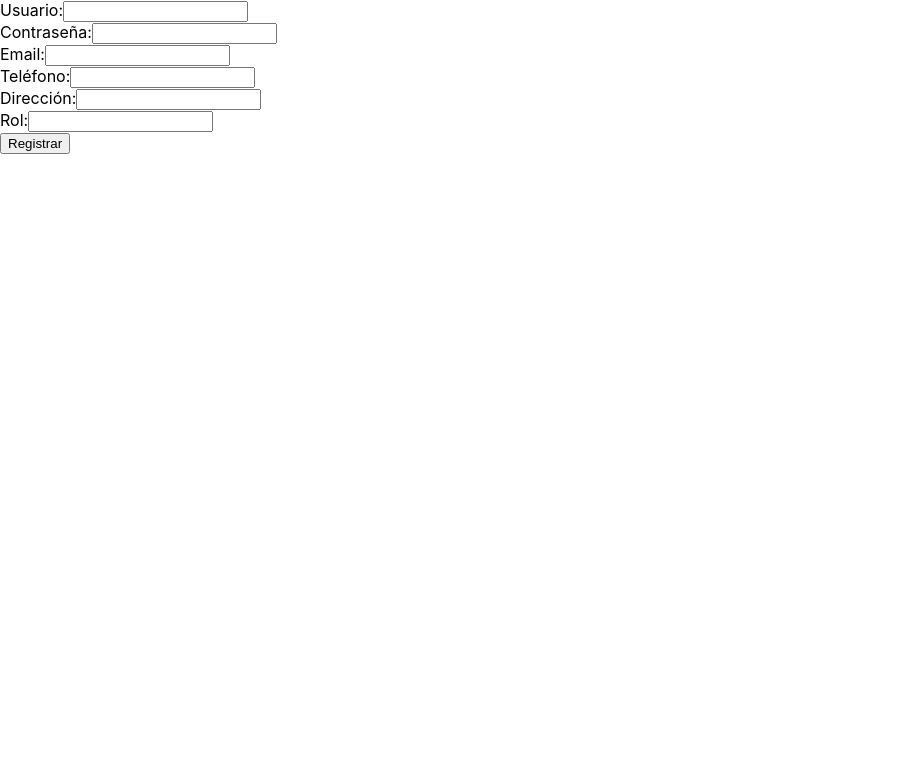
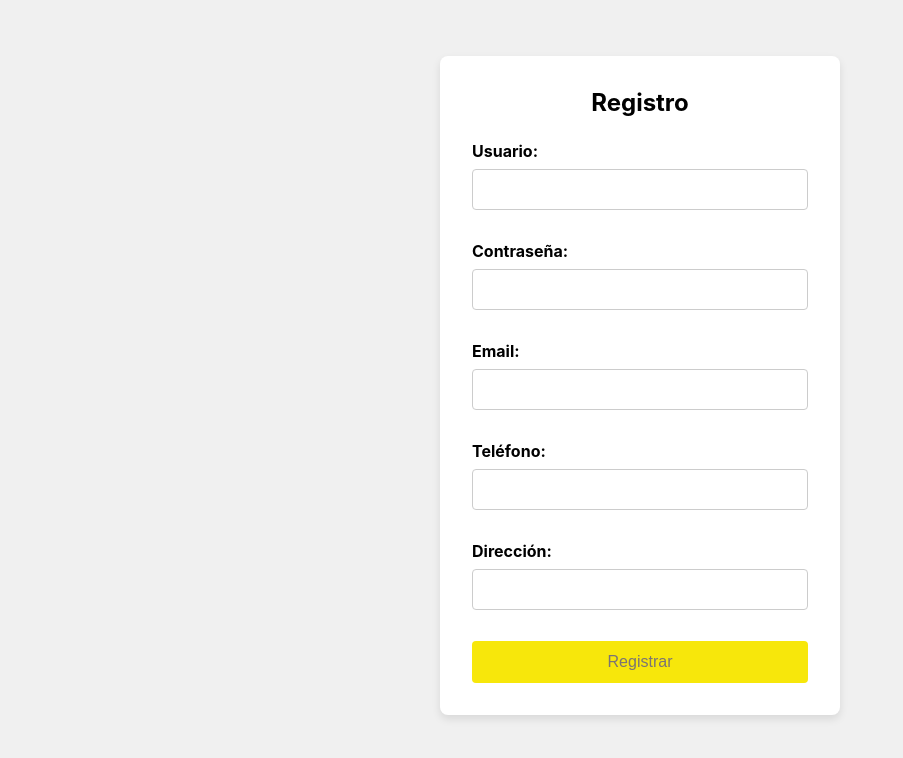
Before and after one commit to rupi014/frontend-api, a React (Create React App) app: page /register in a window 1280 px wide. Shown: the top 758 px of the page, without its empty margins (0-903 px from the left). Built offline with nearby package versions, Linux system fonts and the light colour scheme.

Commit message:
login and register anvanced

```diff
--- a/src/components/Home.js
+++ b/src/components/Home.js
@@ -1,10 +1,11 @@
 import React from 'react';
 import { Link } from 'react-router-dom';
+import './Home.scss';
 
 const Home = () => {
   return (
-    <div>
-      <h1>Bienvenido</h1>
+    <div className="home-container">
+      <h1>Bienvenido a la API de Vikings</h1>
       <p>Elige una opción:</p>
       <Link to="/login">Login</Link>
       <br />
--- /dev/null
+++ b/src/components/Home.scss
@@ -0,0 +1,35 @@
+.home-container {
+    display: flex;
+    flex-direction: column;
+    align-items: center;
+    justify-content: center;
+    height: 100vh;
+    background-color: #f5f5f5;
+    font-family: 'Roboto', sans-serif;
+
+    h1 {
+      font-size: 2.5rem;
+      color: #3f51b5;
+      margin-bottom: 1rem;
+    }
+
+    p {
+      font-size: 1.25rem;
+      color: #757575;
+      margin-bottom: 2rem;
+    }
+
+    a {
+      text-decoration: none;
+      color: #ffffff;
+      background-color: #3f51b5;
+      padding: 0.75rem 1.5rem;
+      border-radius: 4px;
+      margin: 0.5rem 0;
+      transition: background-color 0.3s;
+
+      &:hover {
+        background-color: #303f9f;
+      }
+    }
+  }
--- a/src/components/LoginForm.js
+++ b/src/components/LoginForm.js
@@ -1,10 +1,12 @@
 import React, { useState } from 'react';
 import axios from 'axios';
 import { useNavigate } from 'react-router-dom';
+import './LoginForm.scss';
 
 const LoginForm = () => {
   const [username, setUsername] = useState('');
   const [password, setPassword] = useState('');
+  const [errorMessage, setErrorMessage] = useState(''); // Estado para el mensaje de error
   const navigate = useNavigate();
 
   const handleSubmit = async (e) => {
@@ -19,23 +21,45 @@ const LoginForm = () => {
       console.log('Inicio de sesión exitoso', response.data);
       navigate('/status', { state: { isLoggedIn: true } });
     } catch (error) {
+      if (error.response) {
+        if (error.response.status === 401) {
+          setErrorMessage('Usuario/contraseña incorrecto'); // Error de autenticación
+        } else {
+          setErrorMessage('No fue posible conectar al servidor'); // Otro error del servidor
+        }
+      } else {
+        setErrorMessage('No fue posible conectar al servidor'); // Error de red u otro problema
+      }
       console.error('Error al iniciar sesión', error.response ? error.response.data : error);
-      navigate('/status', { state: { isLoggedIn: false } });
     }
   };
 
   return (
+    <div className="login-container">
       <form onSubmit={handleSubmit}>
+        <h2>Iniciar Sesión</h2>
         <div>
           <label>Usuario:</label>
-        <input type="text" value={username} onChange={(e) => setUsername(e.target.value)} />
+          <input
+            type="text"
+            value={username}
+            onChange={(e) => setUsername(e.target.value)}
+            autoComplete="username" // Agrega el atributo autocomplete
+          />
         </div>
         <div>
           <label>Contraseña:</label>
-        <input type="password" value={password} onChange={(e) => setPassword(e.target.value)} />
+          <input
+            type="password"
+            value={password}
+            onChange={(e) => setPassword(e.target.value)}
+            autoComplete="current-password" // Agrega el atributo autocomplete
+          />
         </div>
         <button type="submit">Iniciar Sesión</button>
+        {errorMessage && <p className="error-message">{errorMessage}</p>}
       </form>
+    </div>
   );
 };
 
--- /dev/null
+++ b/src/components/LoginForm.scss
@@ -0,0 +1,72 @@
+* {
+    margin: 0;
+    padding: 0;
+    box-sizing: border-box;
+}
+
+html, body {
+    height: 100%;
+    overflow: hidden;
+}
+
+.login-container {
+    display: flex;
+    justify-content: center;
+    align-items: center;
+    height: 100vh;
+    background-color: #e0e0e0;
+  }
+
+  form {
+    display: flex;
+    flex-direction: column;
+    align-items: center;
+    justify-content: center;
+    padding: 20px;
+    background-color: #f5f5f5;
+    border-radius: 8px;
+    box-shadow: 0 4px 8px rgba(0, 0, 0, 0.1);
+  }
+
+  h2 {
+    text-align: center;
+    margin-bottom: 1.5rem;
+  }
+
+  div {
+    margin-bottom: 15px;
+    width: 100%;
+  }
+
+  label {
+    display: block;
+    margin-bottom: 5px;
+    font-weight: bold;
+  }
+
+  input {
+    width: 100%;
+    padding: 10px;
+    border: 1px solid #ccc;
+    border-radius: 4px;
+    box-sizing: border-box;
+  }
+
+  button {
+    padding: 10px 20px;
+    background-color: #007bff;
+    color: white;
+    border: none;
+    border-radius: 4px;
+    cursor: pointer;
+    transition: background-color 0.3s ease;
+  }
+
+  button:hover {
+    background-color: #0056b3;
+  }
+
+  .error-message {
+    color: red;
+    margin-top: 1rem;
+  }
--- a/src/components/RegisterForm.js
+++ b/src/components/RegisterForm.js
@@ -1,5 +1,7 @@
 import React, { useState } from 'react';
 import axios from 'axios';
+import { useNavigate } from 'react-router-dom'; // Importa useNavigate
+import './RegisterForm.scss'; // Importa la hoja de estilos SCSS
 
 const RegisterForm = () => {
   const [username, setUsername] = useState('');
@@ -7,7 +9,7 @@ const RegisterForm = () => {
   const [email, setEmail] = useState('');
   const [telephone, setTelephone] = useState('');
   const [address, setAddress] = useState('');
-  const [role, setRole] = useState('');
+  const navigate = useNavigate(); // Usa useNavigate
 
   const handleSubmit = async (e) => {
     e.preventDefault();
@@ -18,10 +20,9 @@ const RegisterForm = () => {
         password,
         telephone,
         address,
-        role,
-
       });
       console.log('Registro exitoso', response.data);
+      navigate('/login'); // Redirige a la página de login
     } catch (error) {
       if (error.response) {
         console.error('Error al registrar', error.response.data);
@@ -32,33 +33,32 @@ const RegisterForm = () => {
   };
 
   return (
-    <form onSubmit={handleSubmit}>
+    <div className="register-container">
+      <form onSubmit={handleSubmit} className="register-form">
+        <h2>Registro</h2>
         <div>
           <label>Usuario:</label>
-        <input type="text" value={username} onChange={(e) => setUsername(e.target.value)} />
+          <input type="text" value={username} onChange={(e) => setUsername(e.target.value)} autocomplete="username" />
         </div>
         <div>
           <label>Contraseña:</label>
-        <input type="password" value={password} onChange={(e) => setPassword(e.target.value)} />
+          <input type="password" value={password} onChange={(e) => setPassword(e.target.value)} autocomplete="new-password" />
         </div>
         <div>
           <label>Email:</label>
-        <input type="email" value={email} onChange={(e) => setEmail(e.target.value)} />
+          <input type="email" value={email} onChange={(e) => setEmail(e.target.value)} autocomplete="email" />
         </div>
         <div>
           <label>Teléfono:</label>
-        <input type="text" value={telephone} onChange={(e) => setTelephone(e.target.value)} />
+          <input type="text" value={telephone} onChange={(e) => setTelephone(e.target.value)} autocomplete="tel" />
         </div>
         <div>
           <label>Dirección:</label>
-        <input type="text" value={address} onChange={(e) => setAddress(e.target.value)} />
-      </div>
-      <div>
-        <label>Rol:</label>
-        <input type="text" value={role} onChange={(e) => setRole(e.target.value)} />
+          <input type="text" value={address} onChange={(e) => setAddress(e.target.value)} autocomplete="street-address" />
         </div>
         <button type="submit">Registrar</button>
       </form>
+    </div>
   );
 };
 
--- /dev/null
+++ b/src/components/RegisterForm.scss
@@ -0,0 +1,71 @@
+body {
+    display: flex;
+    justify-content: center;
+    align-items: center;
+    height: 100vh;
+    margin: 0;
+    background-color: #f0f0f0;
+  }
+
+  .register-container {
+    display: flex;
+    justify-content: center;
+    align-items: center;
+    width: 100%;
+    height: 100%;
+  }
+
+  .register-form {
+    background-color: #fff;
+    padding: 2rem;
+    border-radius: 8px;
+    box-shadow: 0 4px 8px rgba(0, 0, 0, 0.1);
+    width: 100%;
+    max-width: 400px;
+    box-sizing: border-box;
+    display: flex;
+    flex-direction: column;
+    align-items: center;
+  }
+
+  .register-form h2 {
+    text-align: center;
+    margin-bottom: 1.5rem;
+  }
+
+  .register-form div {
+    width: 100%;
+    display: flex;
+    flex-direction: column;
+    align-items: center;
+  }
+
+  .register-form label {
+    width: 100%;
+    text-align: left;
+    margin-bottom: 0.5rem;
+  }
+
+  .register-form input {
+    width: 100%;
+    padding: 0.75rem;
+    margin-bottom: 1rem;
+    border: 1px solid #ccc;
+    border-radius: 4px;
+    box-sizing: border-box;
+  }
+
+  .register-form button {
+    width: 100%;
+    padding: 0.75rem;
+    background-color: #f7e70b;
+    color: #7a7474;
+    border: none;
+    border-radius: 4px;
+    cursor: pointer;
+    font-size: 1rem;
+  }
+
+  .register-form button:hover {
+    background-color: #9a9c07;
+  }
--- a/src/components/Status.js
+++ b/src/components/Status.js
@@ -1,11 +1,8 @@
 import React, { useEffect, useState } from 'react';
-import { useLocation } from 'react-router-dom';
 import axios from 'axios';
 import './status.scss';
 
 const Status = () => {
-  const location = useLocation();
-  const { isLoggedIn } = location.state || { isLoggedIn: false };
 
   const [data, setData] = useState({
     staff: [],
@@ -40,7 +37,7 @@ const Status = () => {
 
   return (
     <div className="container">
-      <h1>{isLoggedIn ? 'Logged' : 'Not Logged'}</h1>
+      <h1>API de Vikings</h1>
       <div className="section">
         <h2>Staff</h2>
         <ul>
@@ -60,7 +57,13 @@ const Status = () => {
         <h2>Players</h2>
         <ul>
           {data.players.map((player) => (
-            <li key={player.id}>{player.name}</li>
+            <li key={player.id}>
+              <span>{player.image}</span>
+              <span>{player.name}</span>
+              <span>{player.role}</span>
+              <span>{player.bio}</span>
+              <span>{player.twitter}</span>
+            </li>
           ))}
         </ul>
       </div>
@@ -68,7 +71,14 @@ const Status = () => {
         <h2>Products</h2>
         <ul>
           {data.products.map((product) => (
-            <li key={product.id}>{product.name}</li>
+            <li key={product.id}>
+              <span>{product.image}</span>
+              <span>{product.name}</span>
+              <span>{product.description}</span>
+              <span>{product.price}</span>
+              <span>{product.category}</span>
+              <span>{product.stock}</span>
+            </li>
           ))}
         </ul>
       </div>
```
Lines whose indentation alone changed are shown as unchanged.
